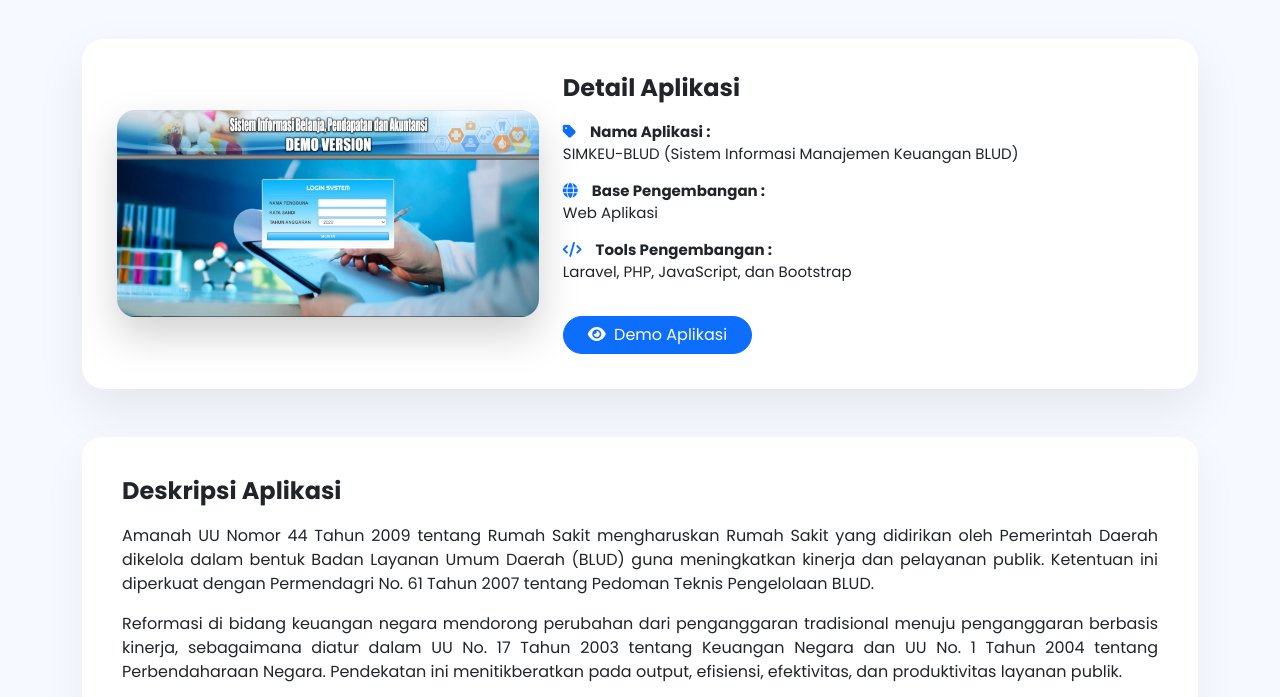
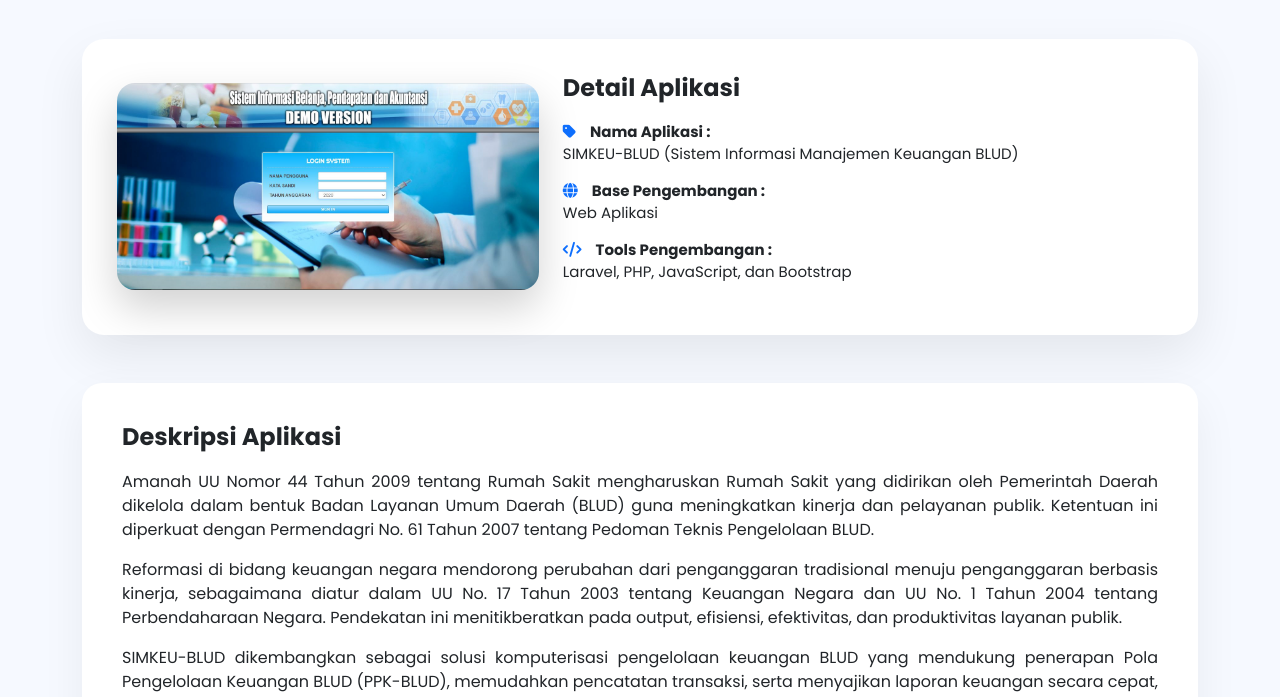
Before and after one commit to fanggabriliando6622-dotcom/Landing-Page, a plain HTML site: page detail_halaman/detail8.html in a window 1280 px wide. Shown: the part 91-788 px from the top of the page. Drawn offline with nearby package versions, Linux system fonts and the light colour scheme.

Commit message:
detail8.html

```diff
--- a/detail_halaman/detail8.html
+++ b/detail_halaman/detail8.html
@@ -340,10 +340,6 @@ body{
             Laravel, PHP, JavaScript, dan Bootstrap
           </li>
         </ul>
-
-        <a href="#" class="btn btn-primary rounded-pill px-4 mt-3">
-          <i class="fa-solid fa-eye me-1"></i> Demo Aplikasi
-        </a>
       </div>
 
     </div>
```
